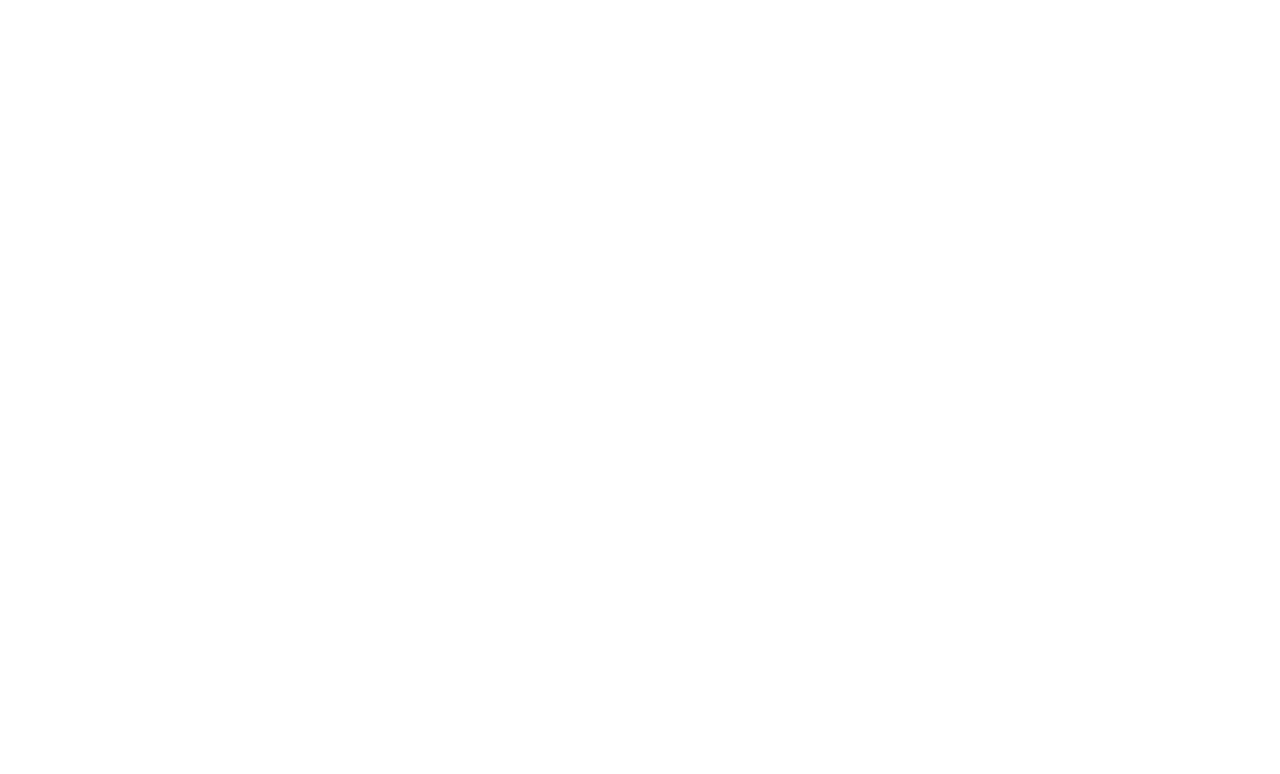
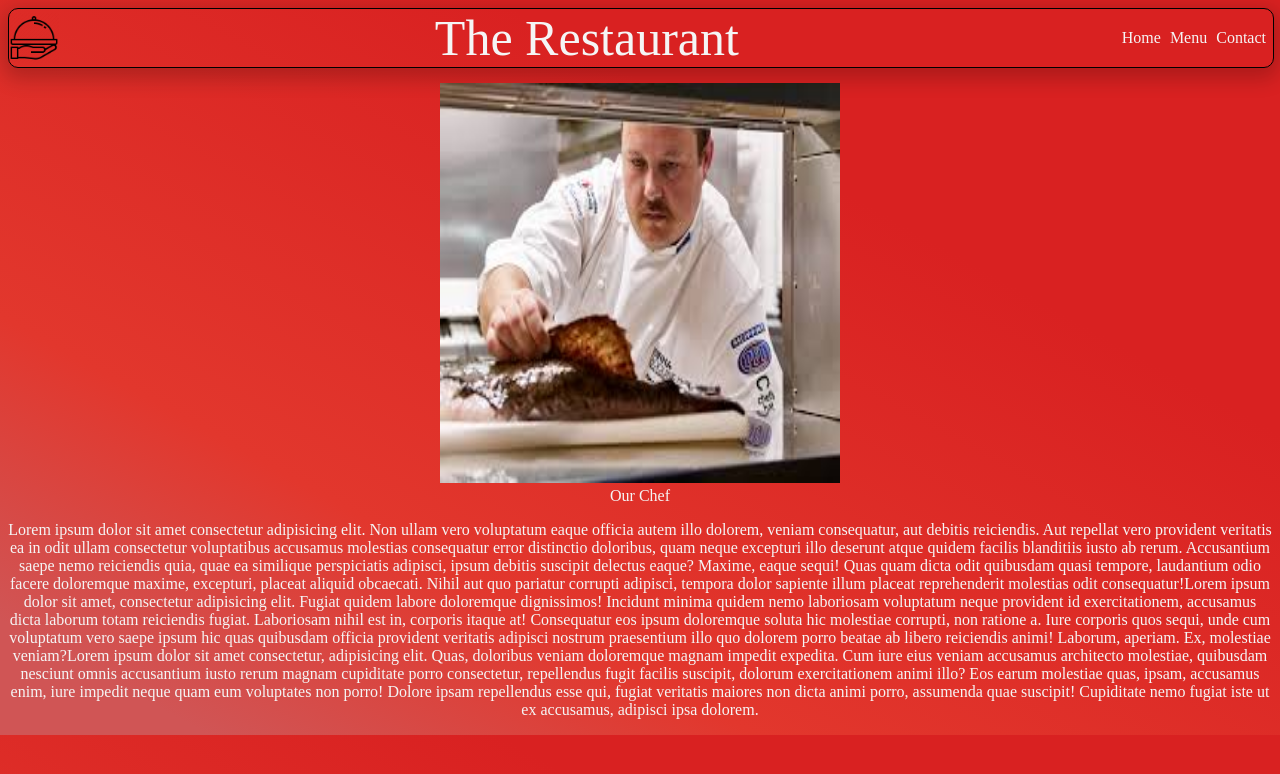
Before and after one commit to Michael-Tawil/restaurantpage, a website built with webpack: page dist/index.html in a window 1280 px wide. Built offline with Linux system fonts and the light colour scheme.

Commit message:
designing...

```diff
--- a/package.json
+++ b/package.json
@@ -5,7 +5,7 @@
   "main": "index.js",
   "scripts": {
     "test": "echo \"Error: no test specified\" && exit 1",
-    "build":"webpack",
+    "build": "webpack",
     "watch": "webpack --watch"
   },
   "repository": {
@@ -20,6 +20,8 @@
   },
   "homepage": "https://github.com/Michael-Tawil/restaurantpage#readme",
   "devDependencies": {
+    "css-loader": "^6.7.3",
+    "style-loader": "^3.3.1",
     "webpack": "^5.75.0",
     "webpack-cli": "^5.0.1"
   }
--- a/src/index.js
+++ b/src/index.js
@@ -1 +1,3 @@
-console.log('THIS IS WORKING ');
+console.log('THIS IS WORKING');
+import './style.css';
+import icon from './icon.png';
--- /dev/null
+++ b/src/style.css
@@ -0,0 +1,45 @@
+
+body{
+    overflow:auto;
+    background: linear-gradient(29deg, rgba(208,85,85,1) 8%, rgba(226,55,45,1) 29%, rgba(217,33,33,1) 70%);
+    color:whitesmoke;
+}
+nav header{
+    font-size: 50px;
+}
+img{
+    width: 50px;
+    height: 50px;
+}
+nav{
+    position:sticky;
+    top:2px;
+    width:100%;
+    display: flex;
+    justify-content: space-between;
+    align-items: center;
+    border:1px solid black;
+    border-radius:10px;
+    box-shadow: 0px 6px 20px 5px rgba(0,0,0,0.2);
+
+}
+nav ul{
+    list-style-type: none;
+    display: flex;
+    justify-content: center;
+    align-items: center;
+    gap:9px;
+    padding:0;
+    margin: 0 7px;
+}
+main{
+    text-align: center;
+}
+figure{
+
+    margin: 15px 0;
+}
+figure img{
+    width:400px;
+    height:400px;
+}
--- a/webpack.config.js
+++ b/webpack.config.js
@@ -7,4 +7,16 @@ module.exports = {
     filename: 'main.js',
     path: path.resolve(__dirname, 'dist'),
   },
+  module:{
+    rules:[
+        {
+            test: /\.css$/,
+            use: ['style-loader', 'css-loader'],
+        },
+        {
+            test: /\.(png|svg|jpg|jpeg|gif)$/i,
+            type: 'asset/resource',
+          },
+    ]
+  }
 };
```
Also changed, not shown: dist/3ed6e76b515e3e7d9df0.png (added), dist/index.html, dist/main.js, src/chef.jpeg (added), src/icon.png (added), 1 other file.
